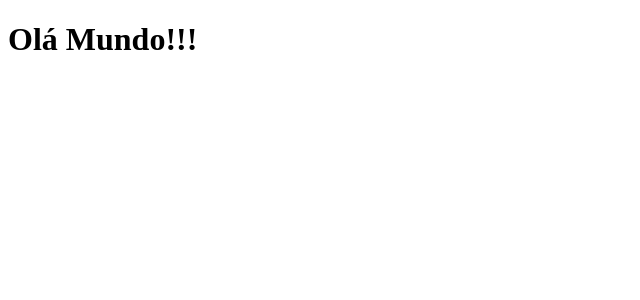
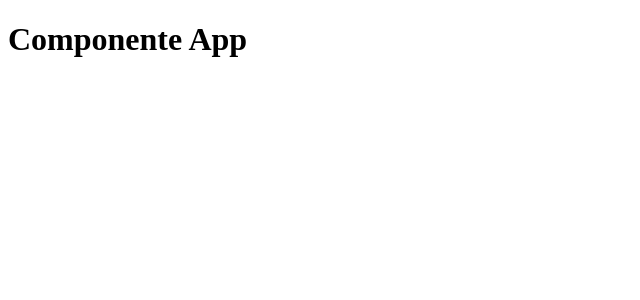
Before and after one commit to AlessandroSampaio/react-fundementals, a React app: page / in a window 1280 px wide. Shown: the top 300 px of the page, without its empty margins (0-640 px from the left). Built offline with nearby package versions, Linux system fonts and the light colour scheme.

Commit message:
Criando o primeiro componente

```diff
--- /dev/null
+++ b/src/App.js
@@ -0,0 +1,7 @@
+import React from "react";
+
+function App() {
+    return <h1>Componente App</h1>;
+}
+
+export default App;
--- a/src/index.js
+++ b/src/index.js
@@ -1,9 +1,8 @@
 import React from "react";
 import ReactDom from "react-dom";
+import App from "./App";
 
 ReactDom.render(
-    <h1 id="title">
-        <span>Olá Mundo!!!</span>
-    </h1>,
+    <App />,
     document.getElementById('root'),
 );
```
